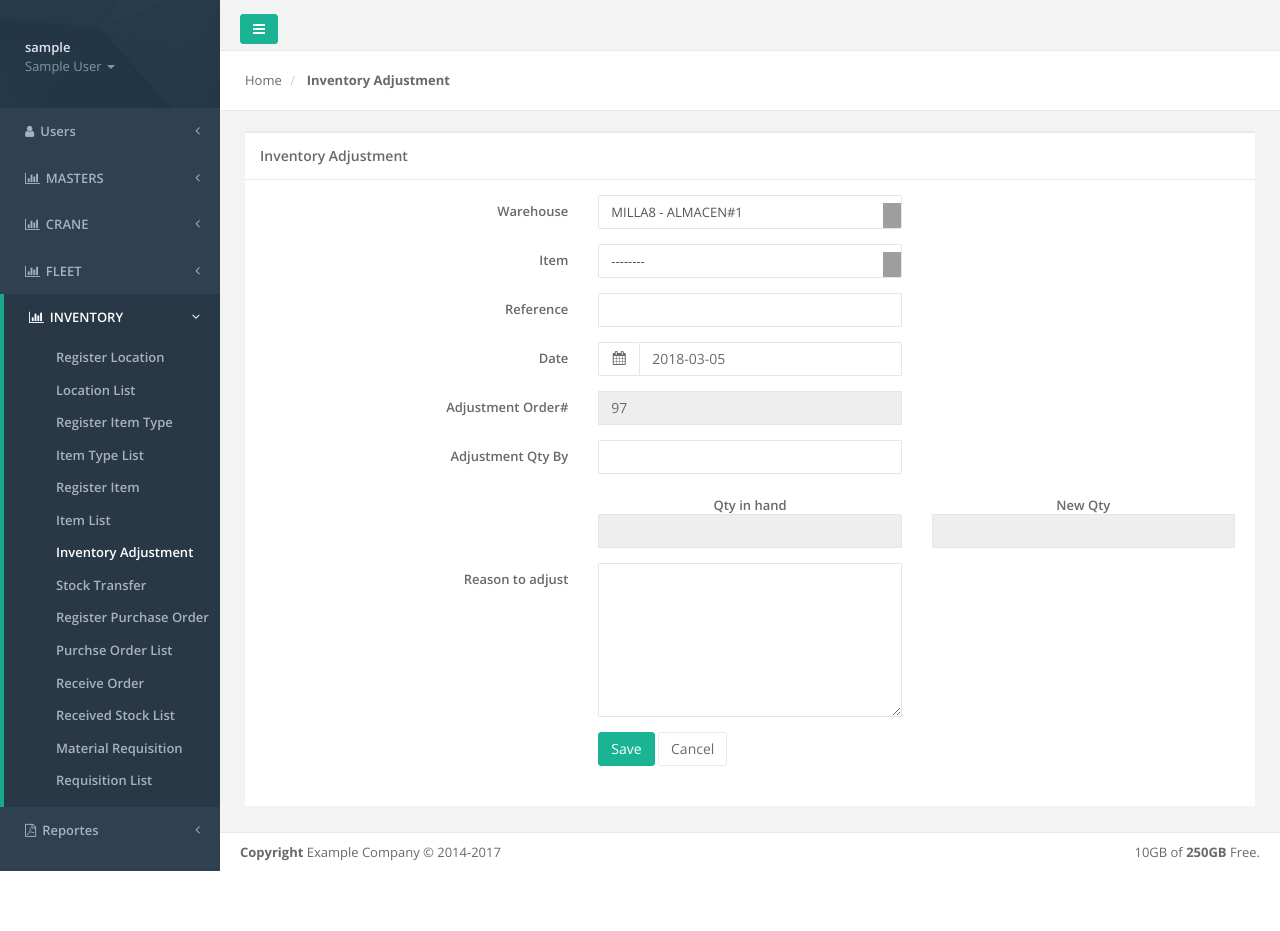
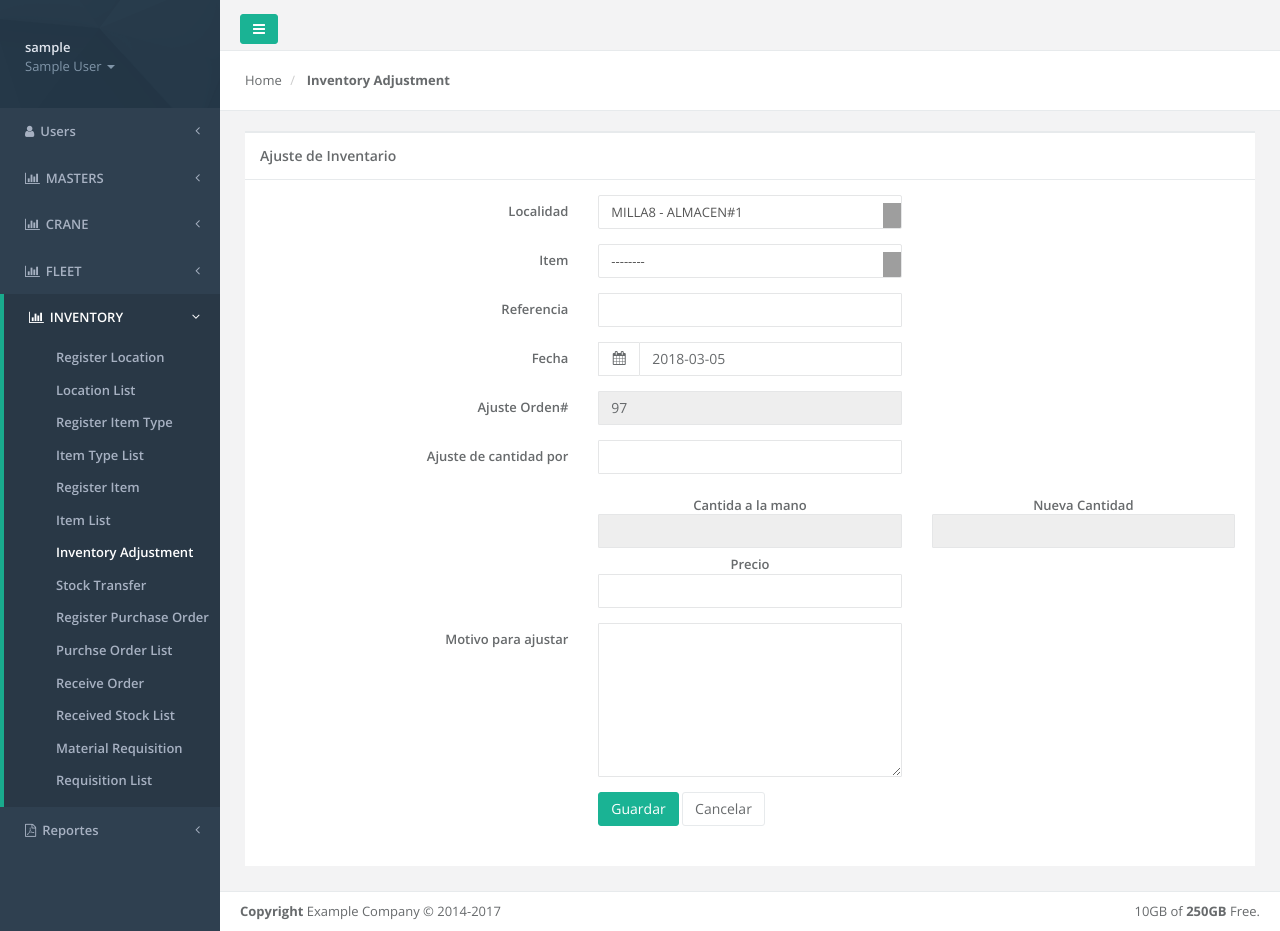
Before and after one commit to Chicho25/Ramen, a PHP site: page /inventory-adjust.php in a window 1280 px wide. Before the commit the page ends 871 px from the top, so only its background shows below. Run offline with PHP 8.4, Linux system fonts and the light colour scheme; the visitor is signed in with stand-in values (Sample User, id 1); data comes from the database, SQL or seed files in the repository; some libraries are stand-ins or nearby versions; grey boxes are pictures that could not be loaded.

Commit message:
agrera precio al reporte
precio al fromulario para que aparesca en el reporte

```diff
--- a/inventory-adjust.php
+++ b/inventory-adjust.php
@@ -7,7 +7,6 @@
     include("include/config.php");
     include("include/defs.php");
     $loggdUType = current_user_type();
-
 
     include("header.php");
 
@@ -31,32 +30,28 @@
                         "qty_in_hand" => $qtyinhand,
                         "qty_new" => $addqty,
                         "reason" => $reason,
-                        "entry_by" => $_SESSION['USER_ID']
+                        "entry_by" => $_SESSION['USER_ID'],
+                        "value"=>$price
                        );
 
           $nId = InsertRec("inventory_adjustment", $arrVal);
-
-
 
           if($nId > 0)
           {
 
               $message = '<div class="alert alert-success">
                     <a href="#" class="close" data-dismiss="alert" aria-label="close">&times;</a>
-                      <strong>Inventory adjustment created successfully</strong>
+                      <strong>Inventario ajustado</strong>
                     </div>';
           }
           else
           {
 
-
             $message = '<div class="alert alert-danger">
                   <a href="#" class="close" data-dismiss="alert" aria-label="close">&times;</a>
-                    <strong>Inventory adjustment not created</strong>
+                    <strong>Error al ajustar el inventario</strong>
                   </div>';
           }
-
-
 
      }
 ?>
@@ -69,7 +64,7 @@
         <div class="col-lg-12">
                 <div class="ibox float-e-margins">
                     <div class="ibox-title">
-                        <h5>Inventory Adjustment</h5>
+                        <h5>Ajuste de Inventario</h5>
                     </div>
                     <div class="ibox-content">
                 	<form class="form-horizontal" data-validate="parsley" method="post"   enctype="multipart/form-data">
@@ -78,7 +73,7 @@
                                     echo $message;
                           ?>
                             <div class="form-group required">
-                              <label class="col-lg-4 text-right control-label font-bold">Warehouse</label>
+                              <label class="col-lg-4 text-right control-label font-bold">Localidad</label>
                               <div class="col-lg-4">
                                   <select class="chosen-select form-control" name="warehouse" id="warehouse" required="required" onchange="getQtyInHand()">
                                     <?PHP
@@ -113,13 +108,13 @@
                               </div>
                             </div>
                             <div class="form-group required">
-                              <label class="col-lg-4 text-right control-label font-bold">Reference</label>
+                              <label class="col-lg-4 text-right control-label font-bold">Referencia</label>
                               <div class="col-lg-4">
                                 <input type="text" class="form-control" required=""   name="reference">
                               </div>
                             </div>
                             <div class="form-group">
-                                <label class="col-lg-4 text-right control-label font-bold">Date</label>
+                                <label class="col-lg-4 text-right control-label font-bold">Fecha</label>
                                 <div class="col-lg-4" id="data_1">
                                     <div class="input-group date">
                                         <span class="input-group-addon"><i class="fa fa-calendar"></i></span>
@@ -129,13 +124,13 @@
                                 </div>
                             </div>
                             <div class="form-group required">
-                              <label class="col-lg-4 text-right control-label font-bold">Adjustment Order#</label>
+                              <label class="col-lg-4 text-right control-label font-bold">Ajuste Orden#</label>
                               <div class="col-lg-4">
                                 <input type="text" class="form-control" required="" readonly="" value="<?php echo maxAdjNumber()?>"   name="adjorderno">
                               </div>
                             </div>
                             <div class="form-group required">
-                              <label class="col-lg-4 text-right control-label font-bold">Adjustment Qty By</label>
+                              <label class="col-lg-4 text-right control-label font-bold">Ajuste de cantidad por</label>
                               <div class="col-lg-4">
                                 <input type="text" class="form-control" required="" onblur="addAdjustQty()"   name="adjqty" id="adjqty">
                               </div>
@@ -144,29 +139,35 @@
                               <label class="col-lg-4 text-right control-label font-bold"></label>
                               <div class="col-lg-8 no-padding">
                                 <div class="col-lg-6 no-padding">
-                                  <label class="col-lg-12 text-left control-label font-bold" style="text-align: center !important;">Qty in hand</label>
+                                  <label class="col-lg-12 text-left control-label font-bold" style="text-align: center !important;">Cantida a la mano</label>
                                   <div class="col-lg-12">
                                     <input type="text" readonly="" class="form-control" required=""   name="qtyinhand" id="qtyinhand">
                                   </div>
                                 </div>
                                 <div class="col-lg-6 no-padding">
-                                  <label class="col-lg-12 text-right control-label font-bold" style="text-align: center !important;">New Qty</label>
+                                  <label class="col-lg-12 text-right control-label font-bold" style="text-align: center !important;">Nueva Cantidad</label>
                                   <div class="col-lg-12">
                                     <input type="text" class="form-control" readonly="" required=""   name="addqty" id="addqty">
+                                  </div>
+                                </div>
+                                <div class="col-lg-6 no-padding">
+                                  <label class="col-lg-12 text-right control-label font-bold" style="text-align: center !important;">Precio</label>
+                                  <div class="col-lg-12">
+                                    <input type="text" class="form-control" required="" name="price" id="addqty">
                                   </div>
                                 </div>
                               </div>
                             </div>
                             <div class="form-group required">
-                              <label class="col-lg-4 text-right control-label font-bold">Reason to adjust</label>
+                              <label class="col-lg-4 text-right control-label font-bold">Motivo para ajustar</label>
                               <div class="col-lg-4">
                                 <textarea rows="7" class="form-control" cols="44" name="reason" required=""  placeholder=""></textarea>
                               </div>
                             </div>
                           <div class="form-group">
                             <div class="col-sm-4 col-sm-offset-4">
-                                <button class="btn btn-primary" name="submitUser" type="submit">Save</button>
-                                <button class="btn btn-white" type="button" onclick="window.location='home.php'">Cancel</button>
+                                <button class="btn btn-primary" name="submitUser" type="submit">Guardar</button>
+                                <button class="btn btn-white" type="button" onclick="window.location='home.php'">Cancelar</button>
                             </div>
                           </div>
                     </form>
```
Also changed, not shown: register-requisition.php (+23 -23 lines).
